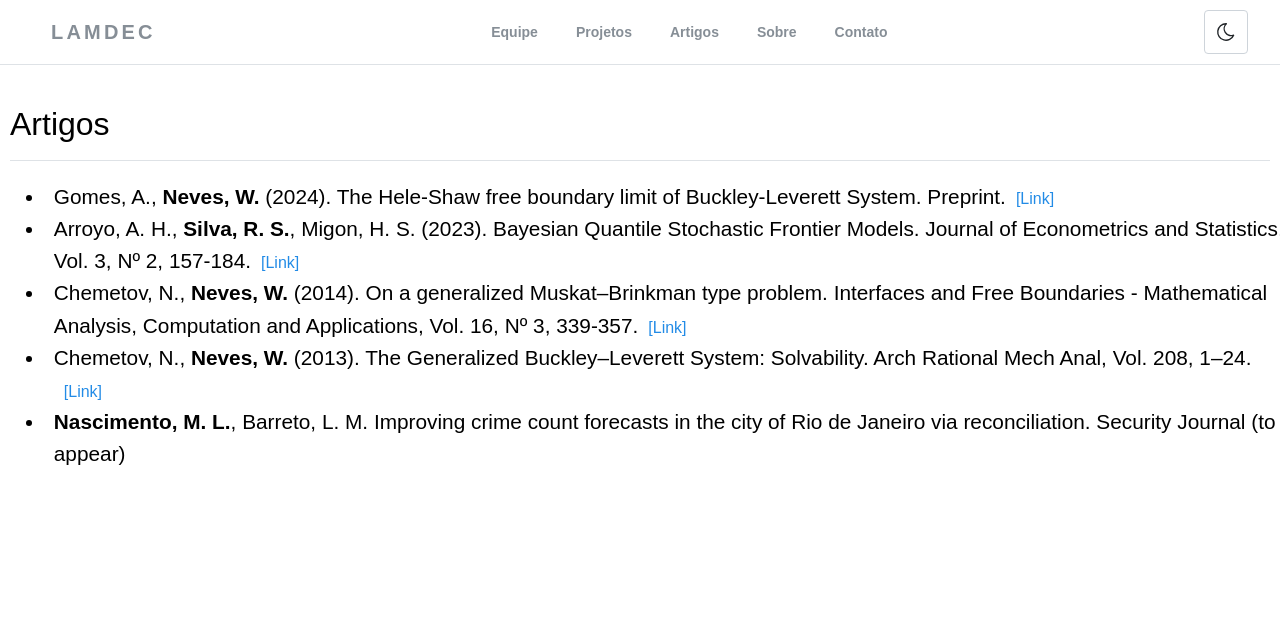
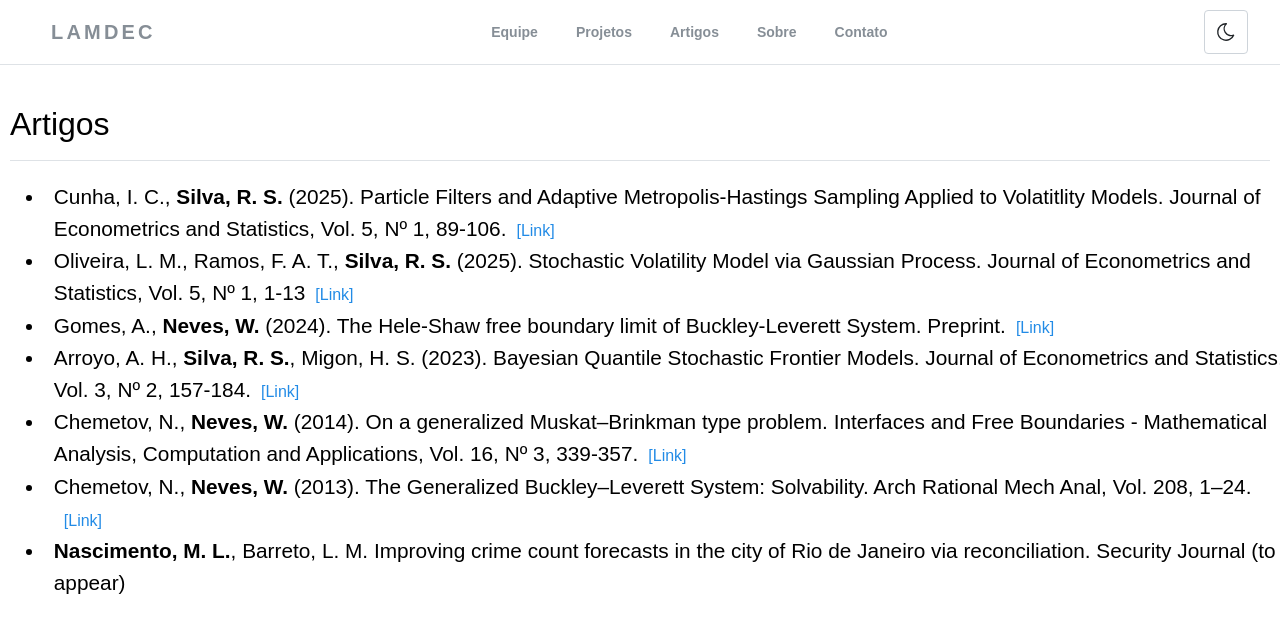
Before and after one commit to LAMDEC/lamdec.github.io, a React (Vite) app: page /#/Artigos in a window 1280 px wide. Shown: the top 632 px of the page. Built offline with nearby package versions, Linux system fonts and the light colour scheme.

Commit message:
adiciona 2 artigos e muda o link para drive

```diff
--- a/src/ArtigosPage.tsx
+++ b/src/ArtigosPage.tsx
@@ -17,6 +17,30 @@ export function ArtigosPage() {
       <Divider mt="xs" mb="lg" />
       <List fz="1.3rem" lh={"lg"} withPadding>
         <List.Item>
+          Cunha, I. C., <b>Silva, R. S.</b> (2025). Particle Filters and Adaptive
+          Metropolis-Hastings Sampling Applied to Volatitlity Models. Journal of
+          Econometrics and Statistics, Vol. 5, Nº 1, 89-106.
+          <Anchor
+            href="https://drive.google.com/file/d/15zTnEaucnHJj9po3TDx1P5AftAsTO4Sb/view?usp=sharing"
+            target="_blank"
+            ml={"xs"}
+          >
+            [Link]
+          </Anchor>
+        </List.Item>
+        <List.Item>
+          Oliveira, L. M., Ramos, F. A. T., <b>Silva, R. S.</b> (2025).
+          Stochastic Volatility Model via Gaussian Process. Journal of
+          Econometrics and Statistics, Vol. 5, Nº 1, 1-13
+          <Anchor
+            href="https://drive.google.com/file/d/1sg6OGJaAVqKdmPuqhWFjm6qgtw73XrsO/view?usp=sharing"
+            target="_blank"
+            ml={"xs"}
+          >
+            [Link]
+          </Anchor>
+        </List.Item>
+        <List.Item>
           Gomes, A., <b>Neves, W.</b> (2024). The Hele-Shaw free boundary limit
           of Buckley-Leverett System. Preprint.
           <Anchor
@@ -32,7 +56,7 @@ export function ArtigosPage() {
           Quantile Stochastic Frontier Models. Journal of Econometrics and
           Statistics, Vol. 3, Nº 2, 157-184.
           <Anchor
-            href="https://www.arfjournals.com/image/catalog/Journals%20Papers/JES%20/2023/No%202%20(2023)/Article_4.pdf"
+            href="https://drive.google.com/file/d/19cnn3m-xO9R3li-9EAB9hRVkUKfrfz9Z/view?usp=sharing"
             target="_blank"
             ml={"xs"}
           >
```
